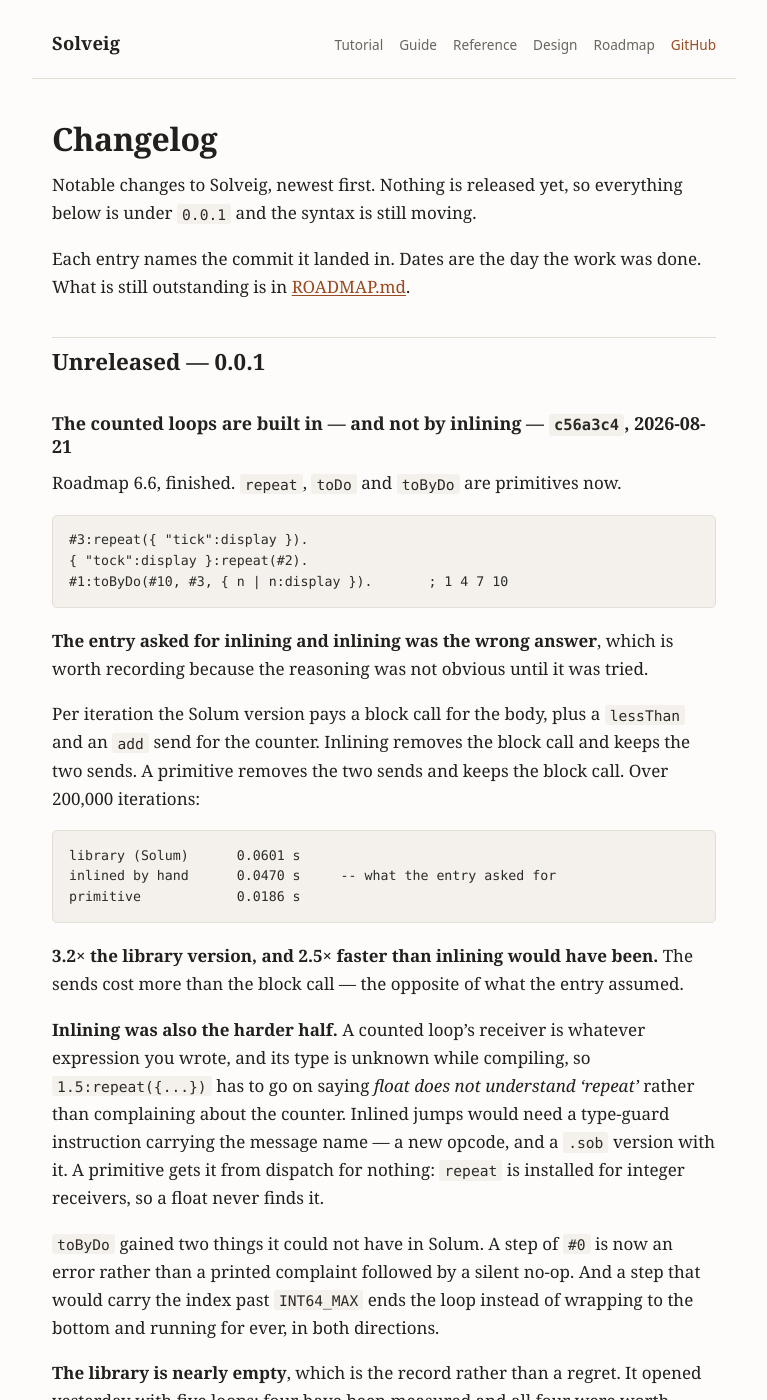
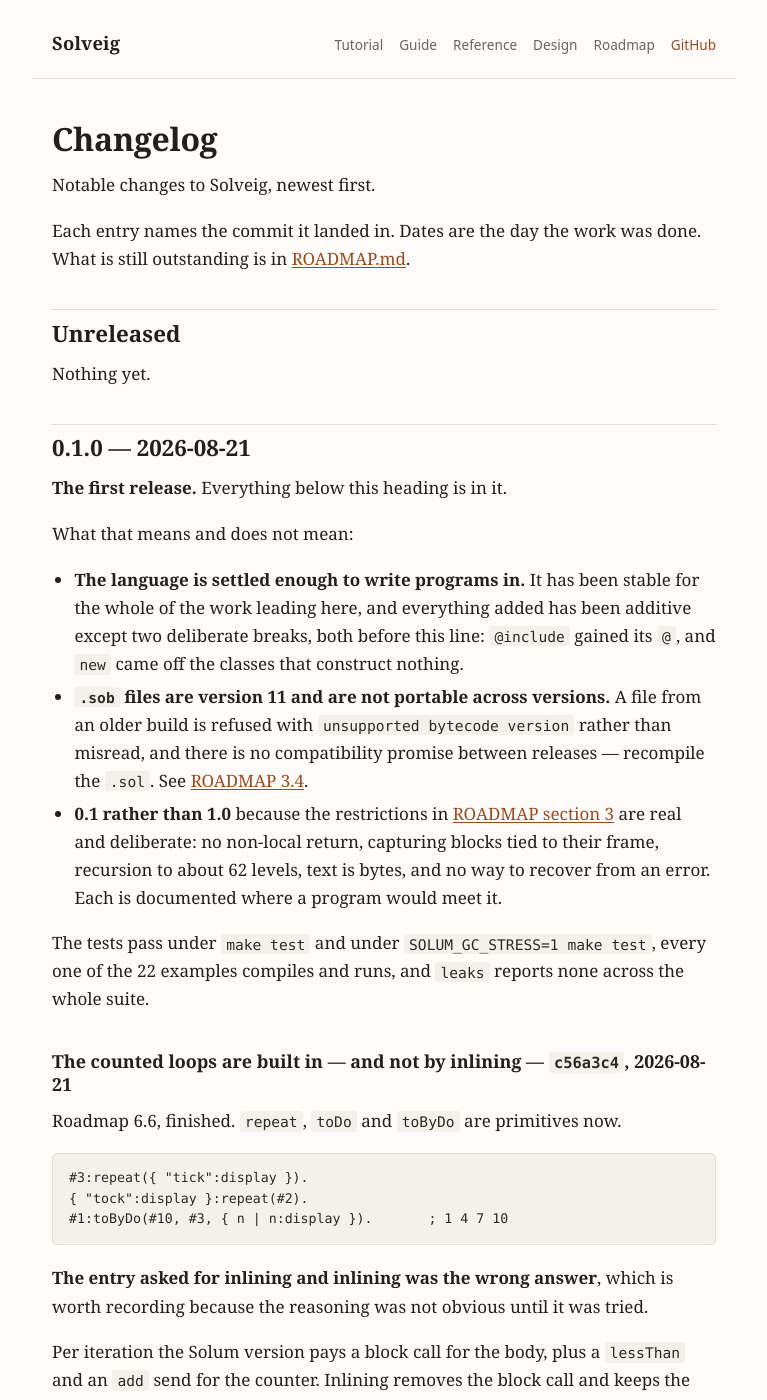
Before and after one commit to hansolovkarlsson/Solveig, a Jekyll site: the page built from docs/CHANGELOG.md, in a window 1280 px wide and 1400 px high. Shown: the whole window, without its empty margins (256-1023 px from the left). Built offline with Jekyll 4.4.1, drawn with Linux system fonts in a browser that asks for light colours; our own code applies the rules of GitHub Pages for plain Markdown files.

Commit message:
Release 0.1.0
SOLUM_VERSION is 0.1.0, and the changelog's Unreleased section closes
into a dated release. `.sob` stays at format version 11.

What the release claims, and what it does not: the language is settled
enough to write programs in and has been stable through the work leading
here, with two deliberate breaks already behind it -- `@include` gaining
its `@`, and `new` coming off the classes that construct nothing. It is
0.1 rather than 1.0 because the restrictions in roadmap section 3 are
real and deliberate: no non-local return, capturing blocks tied to their
frame, recursion to about 62 levels, text is bytes, and no way to
recover from an error.

The README's Status section was the stale one. It advertised
`integer:new`, removed earlier today, and described the built-ins as
integer and float with print/add/sub/mul -- true of the first vertical
slice and of nothing since. It also carried a transcript saying `solum:`
where the binary has said `solvm:` for a long time.

Verified for the release: clean build with no warnings, `make test` and
`SOLUM_GC_STRESS=1 make test` both passing, all 22 examples compiled and
*run* (the suite only compiles them), and zero leaks across every test
binary.

Co-Authored-By: Claude Opus 5 <noreply@anthropic.com>
Claude-Session: https://claude.ai/code/session_014Emnizwfra15qgDU979HaB

```diff
--- a/docs/CHANGELOG.md
+++ b/docs/CHANGELOG.md
@@ -1,12 +1,37 @@
 # Changelog
 
-Notable changes to Solveig, newest first. Nothing is released yet, so everything
-below is under `0.0.1` and the syntax is still moving.
+Notable changes to Solveig, newest first.
 
 Each entry names the commit it landed in. Dates are the day the work was done.
 What is still outstanding is in [ROADMAP.md](ROADMAP.md).
 
-## Unreleased — 0.0.1
+## Unreleased
+
+Nothing yet.
+
+## 0.1.0 — 2026-08-21
+
+**The first release.** Everything below this heading is in it.
+
+What that means and does not mean:
+
+- **The language is settled enough to write programs in.** It has been stable
+  for the whole of the work leading here, and everything added has been
+  additive except two deliberate breaks, both before this line: `@include` gained
+  its `@`, and `new` came off the classes that construct nothing.
+- **`.sob` files are version 11 and are not portable across versions.** A file
+  from an older build is refused with `unsupported bytecode version` rather than
+  misread, and there is no compatibility promise between releases — recompile
+  the `.sol`. See [ROADMAP 3.4](ROADMAP.md#34-no-compatibility-across-sob-versions).
+- **0.1 rather than 1.0** because the restrictions in
+  [ROADMAP section 3](ROADMAP.md#3-known-limitations) are real and deliberate:
+  no non-local return, capturing blocks tied to their frame, recursion to about
+  62 levels, text is bytes, and no way to recover from an error. Each is
+  documented where a program would meet it.
+
+The tests pass under `make test` and under `SOLUM_GC_STRESS=1 make test`, every
+one of the 22 examples compiles and runs, and `leaks` reports none across the
+whole suite.
 
 ### The counted loops are built in — and not by inlining — `c56a3c4`, 2026-08-21
 
```
Also changed, not shown: index.md (+12 -2 lines), README.md, 1 other file.
